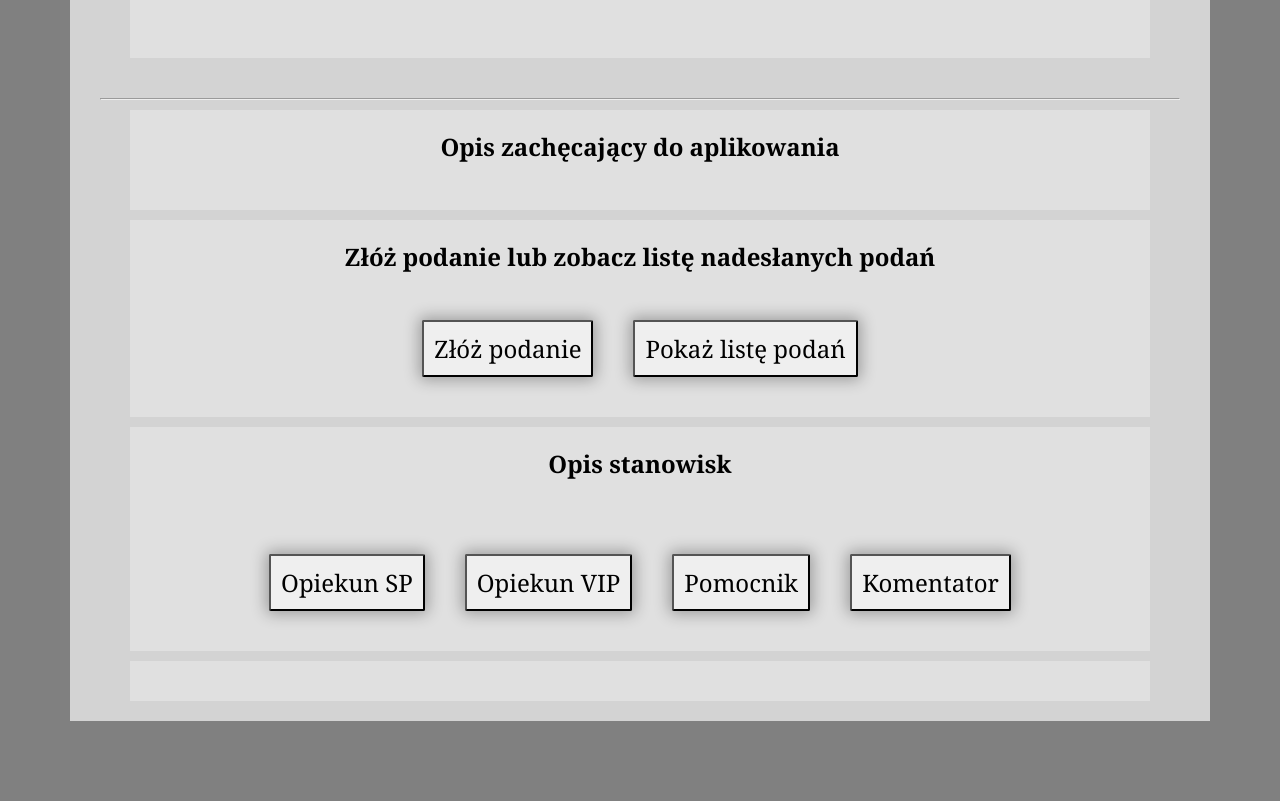
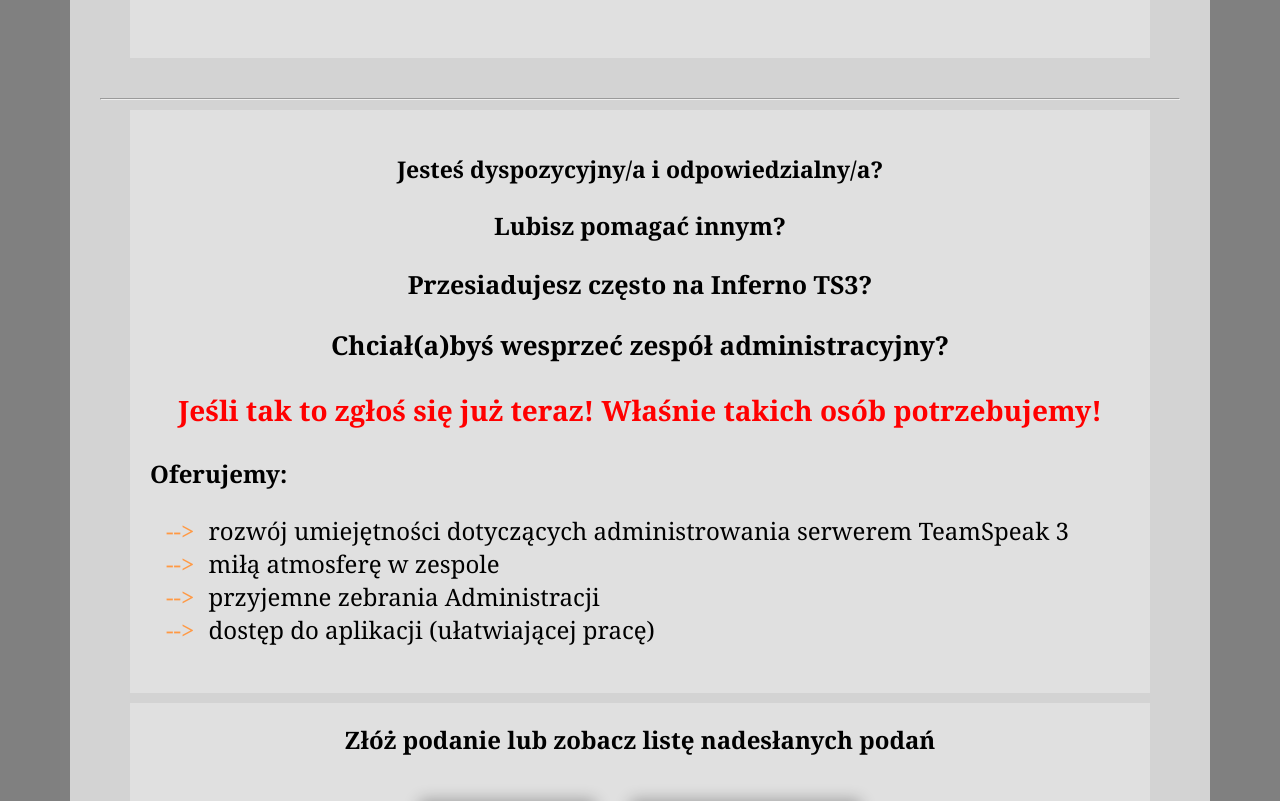
Before and after one commit to magdalena996/Project-frontend, an Angular app: page /home in a window 1280 px wide. Shown: the part 340-1141 px from the top of the page. Before the commit the page ends 1061 px from the top, so only its background shows below. Built offline with nearby package versions, Linux system fonts and the light colour scheme.

Commit message:
Add description encouraging to apply.

```diff
--- a/src/app/home-page/home-page.component.css
+++ b/src/app/home-page/home-page.component.css
@@ -76,3 +76,21 @@ button:hover
 {
   display: block;
 }
+
+ul {
+  text-align: left;
+  font-weight: normal;
+  list-style: none;
+  padding: 0;
+  margin: 0;
+}
+
+li {
+  padding-left: 16px;
+}
+
+li:before {
+  content: "--> ";
+  padding-right: 8px;
+  color: #FF9944;
+}
--- a/src/app/home-page/home-page.component.html
+++ b/src/app/home-page/home-page.component.html
@@ -6,7 +6,20 @@
     <hr>
 
     <div class="divs">
-      <span class="headers">Opis zachęcający do aplikowania</span> <br/>
+      <span class="headers">
+        <p style="font-size: 23px">Jesteś dyspozycyjny/a i odpowiedzialny/a?</p>
+        <p style="font-size: 24px">Lubisz pomagać innym?</p>
+        <p style="font-size: 25px">Przesiadujesz często na Inferno TS3?</p>
+        <p style="font-size: 26px">Chciał(a)byś wesprzeć zespół administracyjny?</p>
+        <p style="color: red; font-size: 28px">Jeśli tak to zgłoś się już teraz! Właśnie takich osób potrzebujemy!</p>
+        <p style="text-align: left">Oferujemy:</p>
+        <ul>
+          <li>rozwój umiejętności dotyczących administrowania serwerem TeamSpeak 3</li>
+          <li>miłą atmosferę w zespole</li>
+          <li>przyjemne zebrania Administracji</li>
+          <li>dostęp do aplikacji (ułatwiającej pracę)</li>
+        </ul>
+      </span> <br/>
     </div>
 
     <div class="divs">
```
